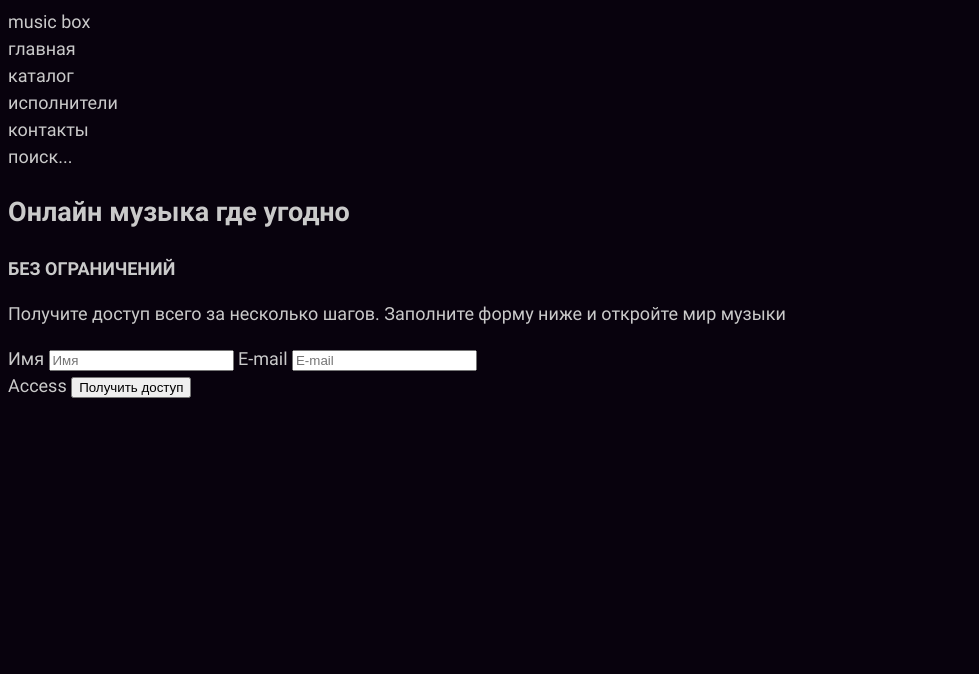
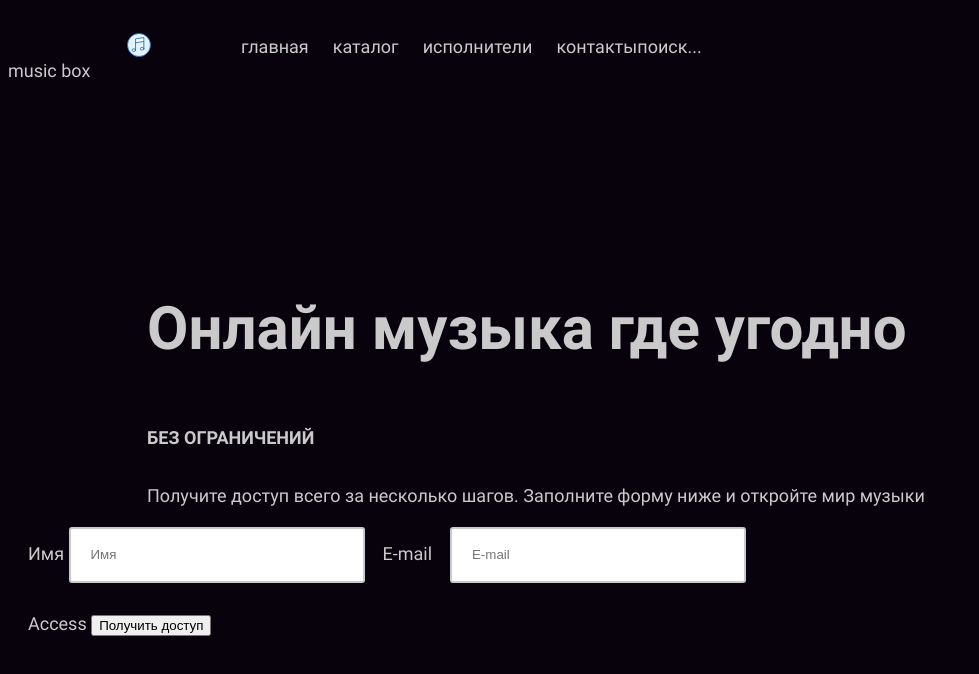
Before and after one commit to MaishevK/layout-designer-project-56, a website: page src/index.html in a window 1280 px wide. Shown: the whole page, without its empty margins (0-979 px from the left). Drawn offline with nearby package versions, Linux system fonts and the light colour scheme; files that its build step writes are made by us from their sources; files whose address does not match are found by name.

Commit message:
src/scss/desktop.scss

```diff
--- a/src/scss/desktop.scss
+++ b/src/scss/desktop.scss
@@ -1,72 +1,75 @@
-@media (mix-width: 1240px) {
-  body {
-    width: 1200px;
-  }
-
-  .section-1 {
-    max-width: 570px;
-  }
+@media (min-width: 1240px) {
 
   h1 {
     font-size: 60px;
     line-height: 90px;
-    font-weight: 800;
-    text-transform: uppercase;
+    font-weight: bold;
   }
 
   h2 {
     font-size: 38px;
     line-height: 57px;
-    font-weight: 800;
-    text-transform: uppercase
+    font-weight: bold;
+  }
+
+.header {
+  display: flex;
+
+  padding-top: 25px;
+}
+
+.img-note {
+  width: 24px;
+  height: 24px;
+  margin-left: 119px;
+  background-image: url("../images/logo.svg");
+  background-repeat: no-repeat;
+  background-size: cover;
+}
+
+.header-find {
+  justify-content: right;
+  margin-right: 121px;
+}
+
+.banner {
+  padding: 150px 20px 200px;
 }
 
 .form-1 {
+  max-width: 570px;
   min-width: 270px;
   min-height: 50px;
   padding-left: 20px;
-    margin-bottom: 1.5em;
+
+
+  margin-bottom: 1.5rem;
   border: 2px solid var(--dark-gray);
-    border-radius: 3px;
+  border-radius: 3px; }
+
+.form-name {
+  margin-right: 0.75rem;
 }
 
-  .btn-1 {
-    margin: 20px 30px;
-    background: var(--green);
-    border-radius: 5px;
+.form-email {
+  margin-left: 0.75rem;
 }
 
-  .sr-only {
-    position: absolute;
-
-    width: 1px;
-    height: 1px;
-    padding: 0;
-
-    overflow: hidden;
-
-    white-space: nowrap;
-
-    border: 0;
+.string {
+  margin-left: 119px;
+  margin-right: 121px;
 }
 
-  .bg1::before {
-    position: absolute;
-    top: 0;
-    z-index: 100;
-
-    width: 100%;
-    height: 100%;
-
-    background-image: var(--background-image);
-    background-repeat: no-repeat;
-    background-size: cover;
-    opacity: 0.1;
-
-    content: "";
+.string-access {
+  margin-top: 31px;
 }
 
+.ml-1 {
+  margin-left: 90px;
+}
 
-
+.ml-2 {
+  margin-left: 24px;
+}
 
 }
```
Lines whose indentation alone changed are shown as unchanged.
